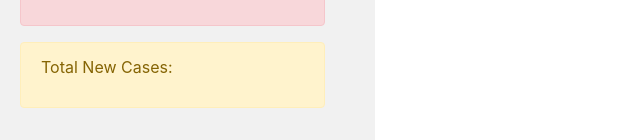
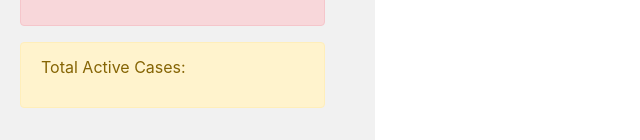
Before and after one commit to PranavMall/Covid19.github.io, a plain HTML site: page index.html in a window 1280 px wide. Shown: the part 812-952 px from the top of the page, 0-640 px from the left. Drawn offline with nearby package versions, Linux system fonts and the light colour scheme; no server answers.

Commit message:
Updated content to Active Cases
Updated content to Active Cases

```diff
--- a/index.html
+++ b/index.html
@@ -329,7 +329,7 @@
                 <div class="alert alert-danger col-md-12">Total Deaths:
                     <p id="country_deaths" class="text"></p>
                 </div>
-                <div class="alert alert-warning col-md-12">Total New Cases:
+                <div class="alert alert-warning col-md-12">Total Active Cases:
                     <p id="active_cases" class="text"></p>
                 </div>
 
```
